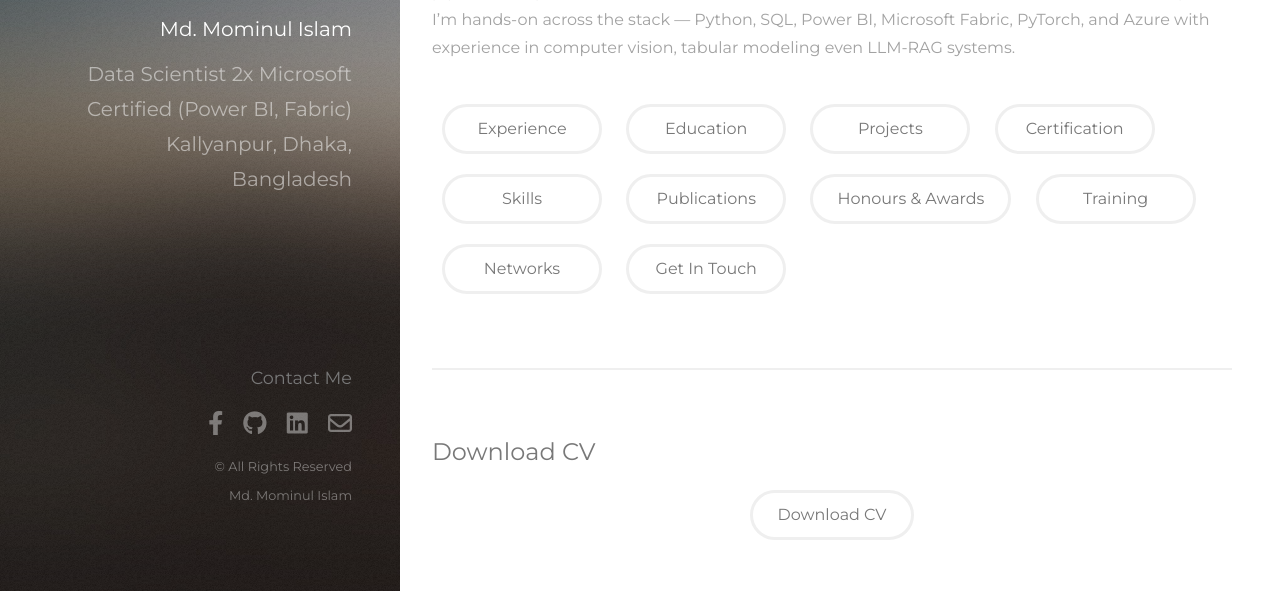
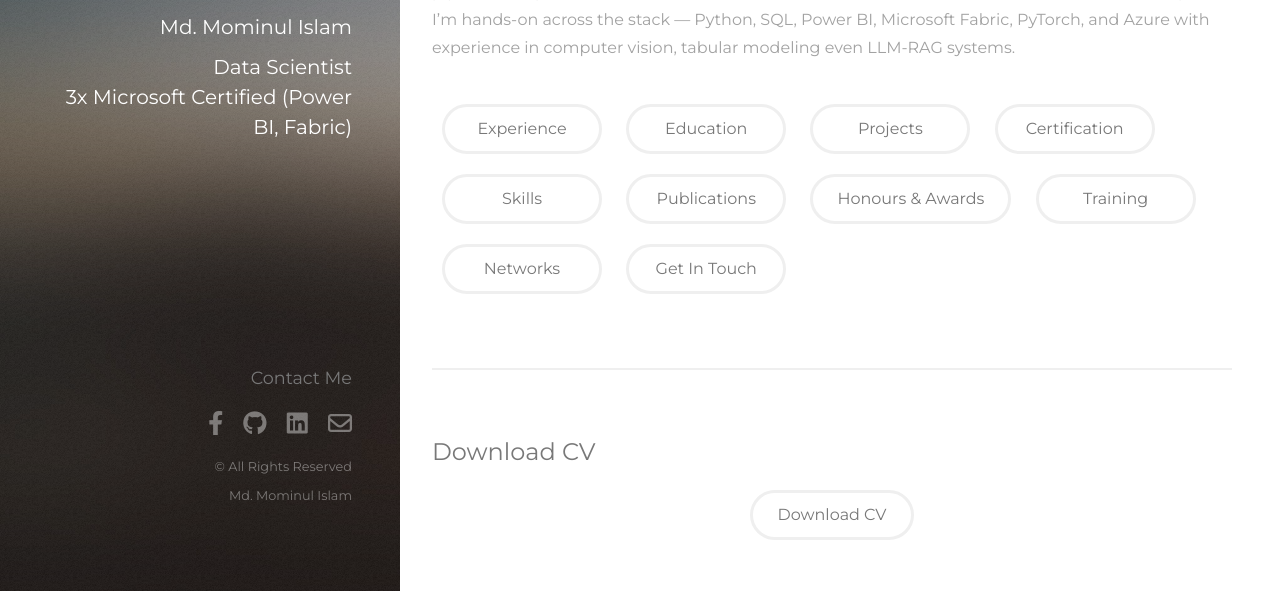
Before and after one commit to mominulislam2001/portfolio-website, a plain HTML site: page index.html in a window 1280 px wide. Shown: the part 209-800 px from the top of the page. Drawn offline with Linux system fonts and the light colour scheme; a small style sheet from the web is missing.

Commit message:
Update index.html
TITLE CHANGED

```diff
--- a/index.html
+++ b/index.html
@@ -492,13 +492,11 @@ section h3 {
   <!-- Header -->
   <header id="header">
     <a href="#" class="image avatar"><img src="images/avatar.png" alt=""/></a>
-    <h1>
+    <h3>
       <strong>Md. Mominul Islam</strong>
       <hr>
-      Data Scientist <br> 2x Microsoft Certified (Power BI, Fabric)
-      <br/>
-      Kallyanpur, Dhaka, Bangladesh
-    </h1>
+      Data Scientist <br> 3x Microsoft Certified (Power BI, Fabric)
+      </h3>
   </header>
 
   <!-- Main -->
```
